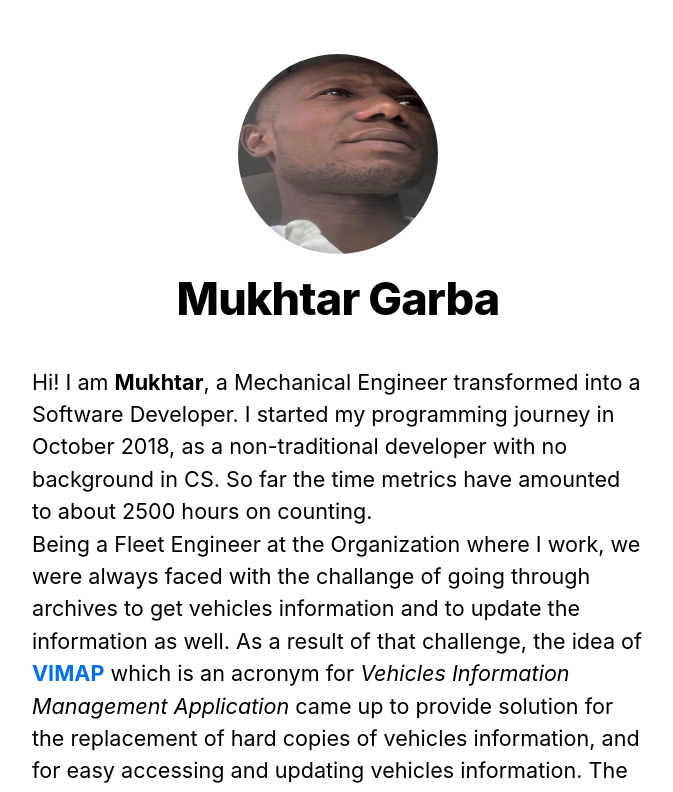
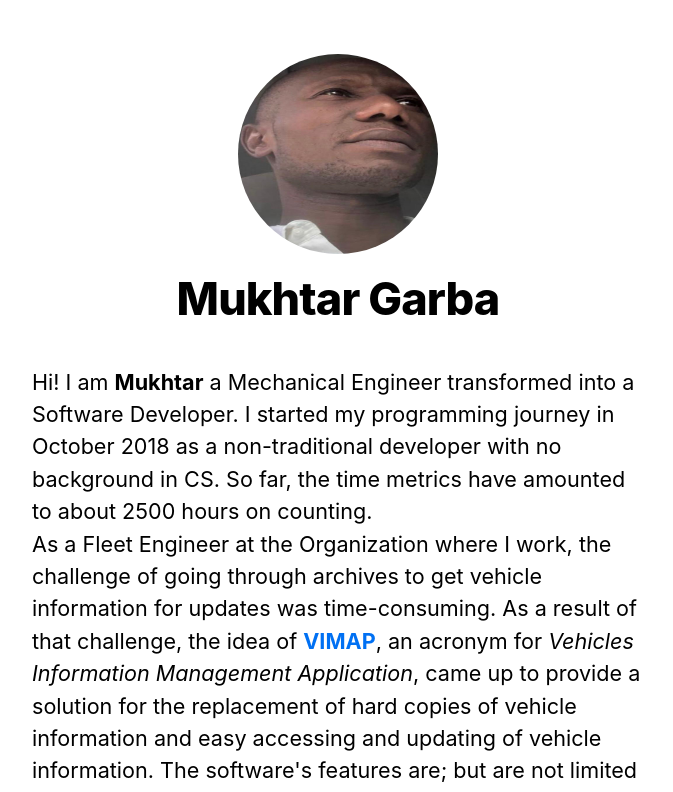
Before and after one commit to mukhtar-github/nextjs-app, a Next.js app in the folder nextjs-blog/: page / in a window 1280 px wide. Shown: the top 792 px of the page, without its empty margins (302-975 px from the left). Built offline with nearby package versions, Linux system fonts and the light colour scheme.

Commit message:
Update index.js

```diff
--- a/nextjs-blog/pages/index.js
+++ b/nextjs-blog/pages/index.js
@@ -23,10 +23,9 @@ export default function Home ({ allPostsData }) {
       <section className={utilStyles.headingMd}>
         <div>
           <p>
-            Hi! I am <strong>Mukhtar</strong>, a Mechanical Engineer transformed into a Software Developer. I started my programming journey in October 2018, as a non-traditional developer with no background in CS. So far the time metrics have amounted to about 2500 hours on counting.<br />
-Being a Fleet Engineer at the Organization where I work, we were always faced with the challange of going through archives to get vehicles information and to update the information as well.
-As a result of that challenge, the idea of <strong><a href="https://www.vimap.io/">VIMAP</a></strong> which is an acronym for <i>Vehicles Information Management Application</i> came up to provide solution for the replacement of hard copies of vehicles information, and for easy accessing and updating vehicles information.
-The software's features are, but not limited to, the Collection and Storage of Vehicles Information, Inventory, GPS tracking, Maps, Insurance updates. <strong>VIMAP</strong> is a Startup project, so wish us Goodluck, please. Thank you.
+        Hi! I am <strong>Mukhtar</strong> a Mechanical Engineer transformed into a Software Developer. I started my programming journey in October 2018 as a non-traditional developer with no background in CS. So far, the time metrics have amounted to about 2500 hours on counting.<br />
+As a Fleet Engineer at the Organization where I work, the challenge of going through archives to get vehicle information for updates was time-consuming. As a result of that challenge, the idea of <strong><a href="https://www.vimap.io/">VIMAP</a></strong>, an acronym for <i>Vehicles Information Management Application</i>, came up to provide a solution for the replacement of hard copies of vehicle information and easy accessing and updating of vehicle information. The software's features are; but are not limited to the Collection and Storage of Vehicles Information, Inventory, GPS tracking, and Insurance updates. VIMAP is a Startup project, so wish us Goodluck, please. Thank you.
+            Hi! I am , a Mechanical Engineer transformed into a Software Developer. I started my programming journey in October 2018, as a non-traditional developer with no background in CS. So far the time metrics have amounted to about 2500 hours on counting.
           </p>
         </div>
         <a href="https://twitter.com/garba_tanimu" class="twitter-follow-button" data-size="large" data-show-screen-name="false" data-show-count="false">@garba_tanimu</a><script async src="https://platform.twitter.com/widgets.js" charset="utf-8"></script>&nbsp;&nbsp;
```
